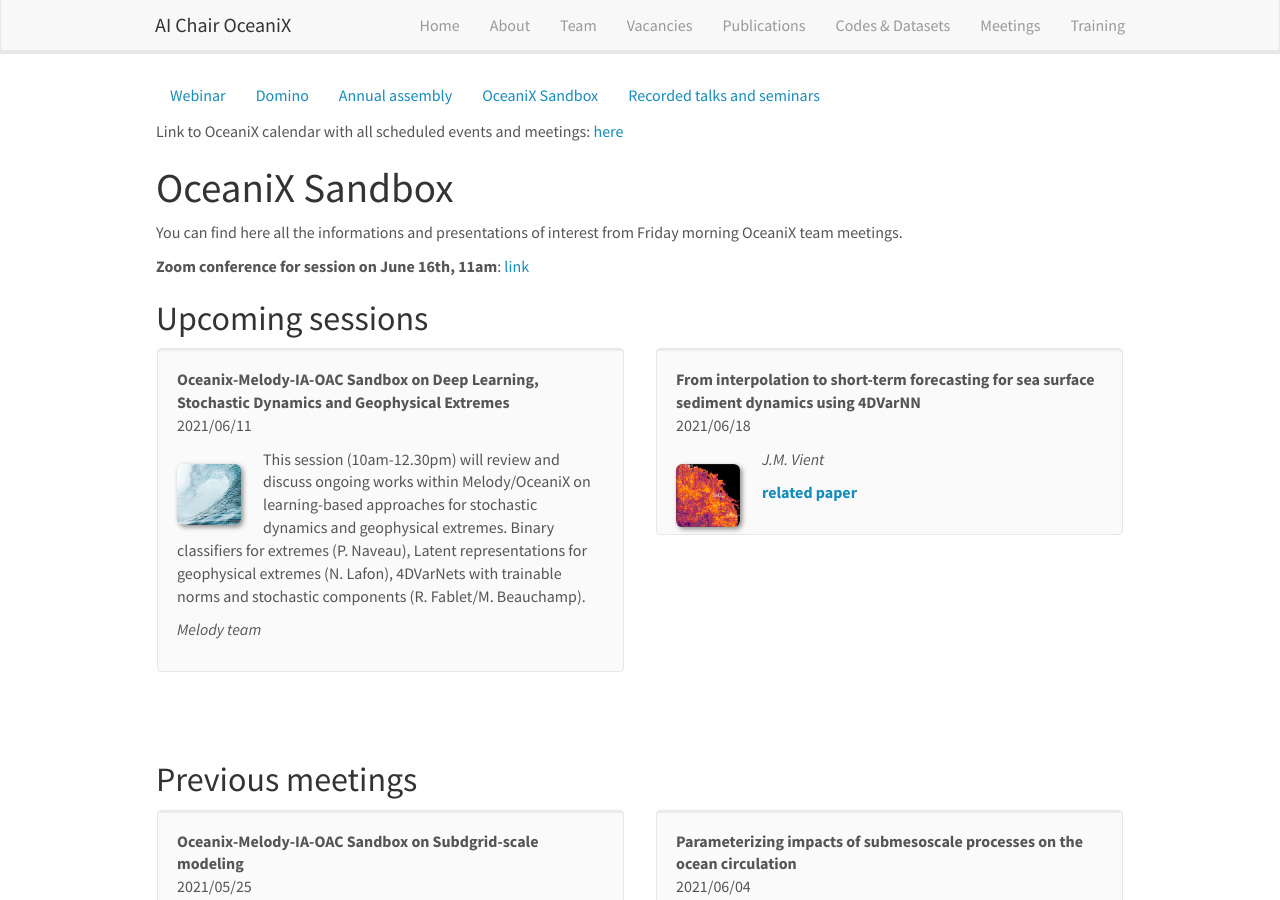
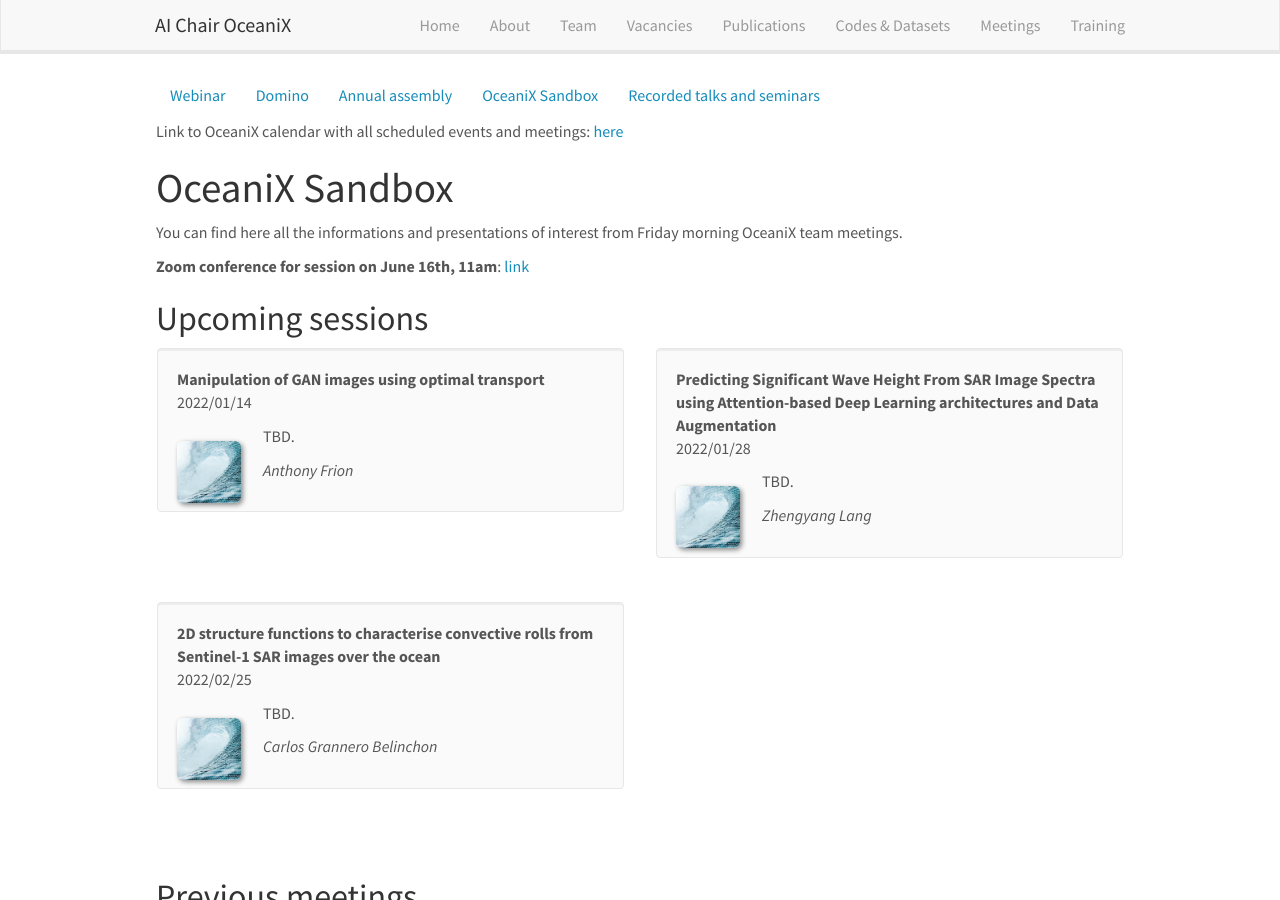
Before and after one commit to CIA-Oceanix/CIA-Oceanix.github.io, a Jekyll site: the page built from _pages/oceanix_sandbox.md, in a window 1280 px wide and 900 px high. Built offline with Jekyll 4.4.1, drawn with Linux system fonts in a browser that asks for light colours; nearby versions of some CDN libraries.

Commit message:
Update sandbox_list.yml

```diff
--- a/_data/sandbox_list.yml
+++ b/_data/sandbox_list.yml
@@ -1,3 +1,51 @@
+- title: "Manipulation of GAN images using optimal transport"
+  image: default.jpg
+  description: TBD.
+  date: 2022/01/14
+  authors: Anthony Frion
+  link:
+  slideslink:
+    url1:
+    display1:
+    url2:
+    display2:
+  highlight: 1
+  codetype: 2
+  news1:
+  news2:
+
+- title: "Predicting Significant Wave Height From SAR Image Spectra using Attention-based Deep Learning architectures and Data Augmentation"
+  image: default.jpg
+  description: TBD.
+  date: 2022/01/28
+  authors: Zhengyang Lang
+  link:
+  slideslink:
+    url1:
+    display1:
+    url2:
+    display2:
+  highlight: 1
+  codetype: 2
+  news1:
+  news2:
+
+- title: "2D structure functions to characterise convective rolls from Sentinel-1 SAR images over the ocean"
+  image: default.jpg
+  description: TBD.
+  date: 2022/02/25
+  authors: Carlos Grannero Belinchon
+  link:
+  slideslink:
+    url1:
+    display1:
+    url2:
+    display2:
+  highlight: 1
+  codetype: 2
+  news1:
+  news2:
+
 - title: "Oceanix-Melody-IA-OAC Sandbox on Deep Learning, Stochastic Dynamics and Geophysical Extremes"
   image: default.jpg
   description: This session (10am-12.30pm) will review and discuss ongoing works within Melody/OceaniX on learning-based approaches for stochastic dynamics and geophysical extremes. Binary classifiers for extremes (P. Naveau), Latent representations for geophysical extremes (N. Lafon), 4DVarNets with trainable norms and stochastic components (R. Fablet/M. Beauchamp).
@@ -10,7 +58,7 @@
     url2:
     display2:
   highlight: 1
-  codetype: 2
+  codetype: 1
   news1:
   news2:
 
@@ -26,7 +74,7 @@
     url2:
     display2:
   highlight: 1
-  codetype: 2
+  codetype: 1
   news1:
   news2:
 
```
